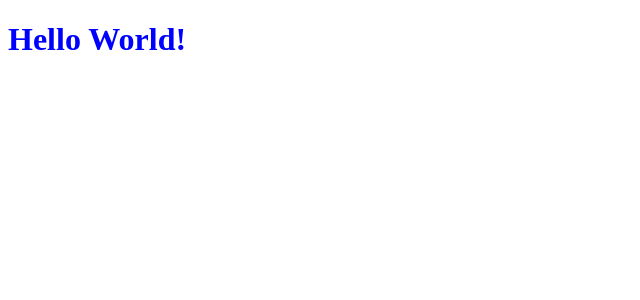
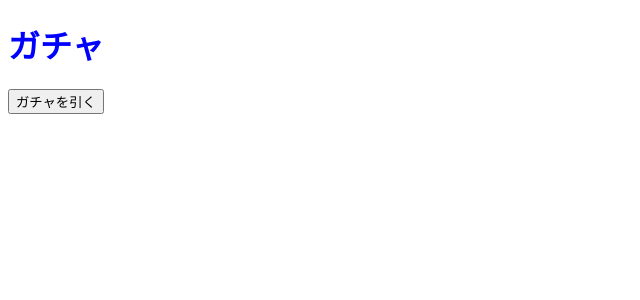
Before and after one commit to yoshiokaharuto/gacha-yoshioka-front, a React (Vite) app: page / in a window 1280 px wide. Shown: the top 300 px of the page, without its empty margins (0-640 px from the left). Built offline with nearby package versions, Linux system fonts and the light colour scheme.

Commit message:
仮実装

```diff
--- a/src/App.jsx
+++ b/src/App.jsx
@@ -1,8 +1,22 @@
+
+import React, { useState } from 'react';
+import GachaButton from './components/GachaButton';
+import ResultDisplay from './components/ResultDisplay';
 
 function App() {
+  const [result, setResult] = useState(null);
+
+  const handleGacha = () => {
+    // TODO: APIからガチャの結果を取得する
+    const gachaResult = Math.random() < 0.1 ? 'S' : 'A'; // 仮実装
+    setResult(gachaResult);
+  };
+
   return (
     <div>
-      <h1>Hello World!</h1>
+      <h1>ガチャ</h1>
+      <GachaButton onClick={handleGacha} />
+      <ResultDisplay result={result} />
     </div>
   );
 }
```
